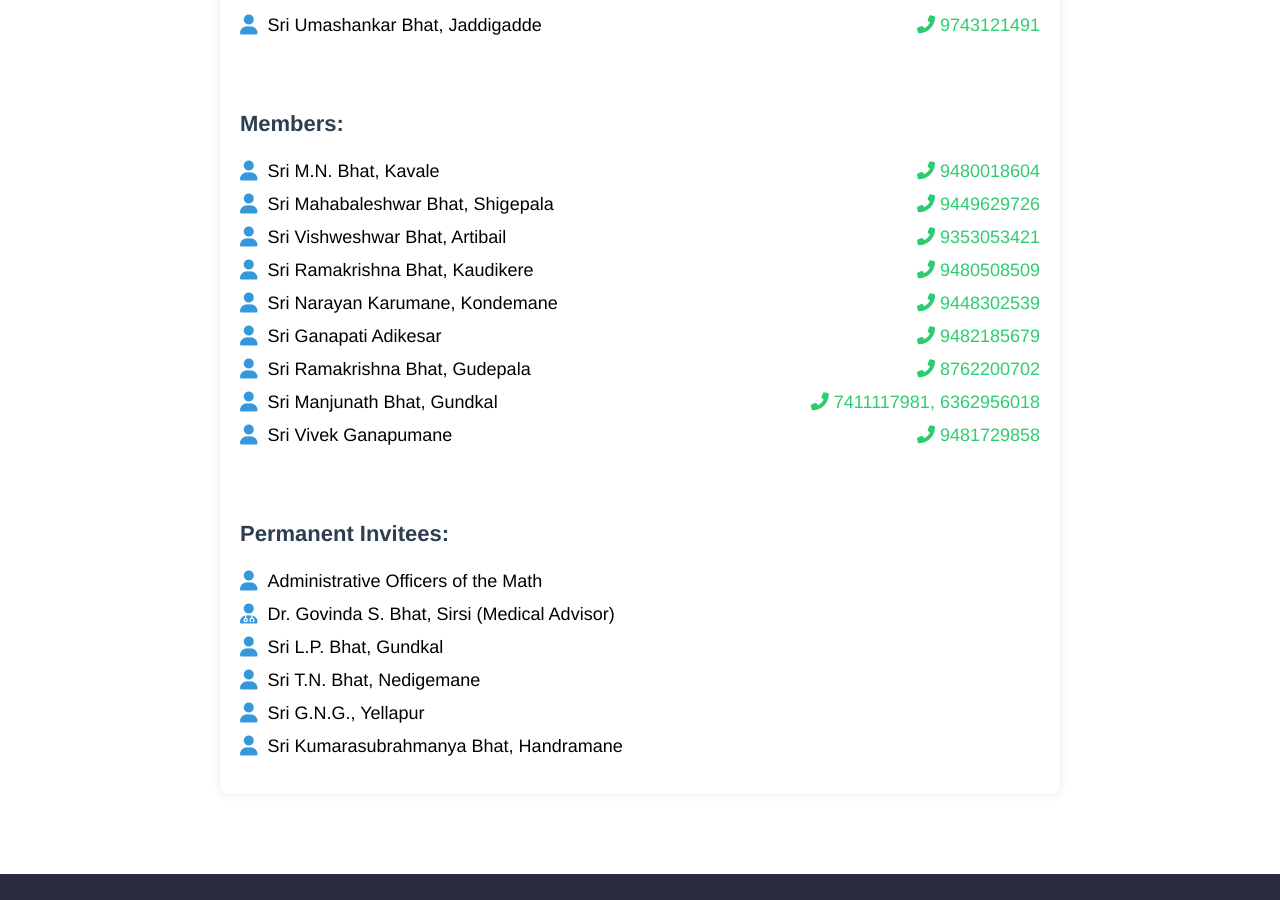
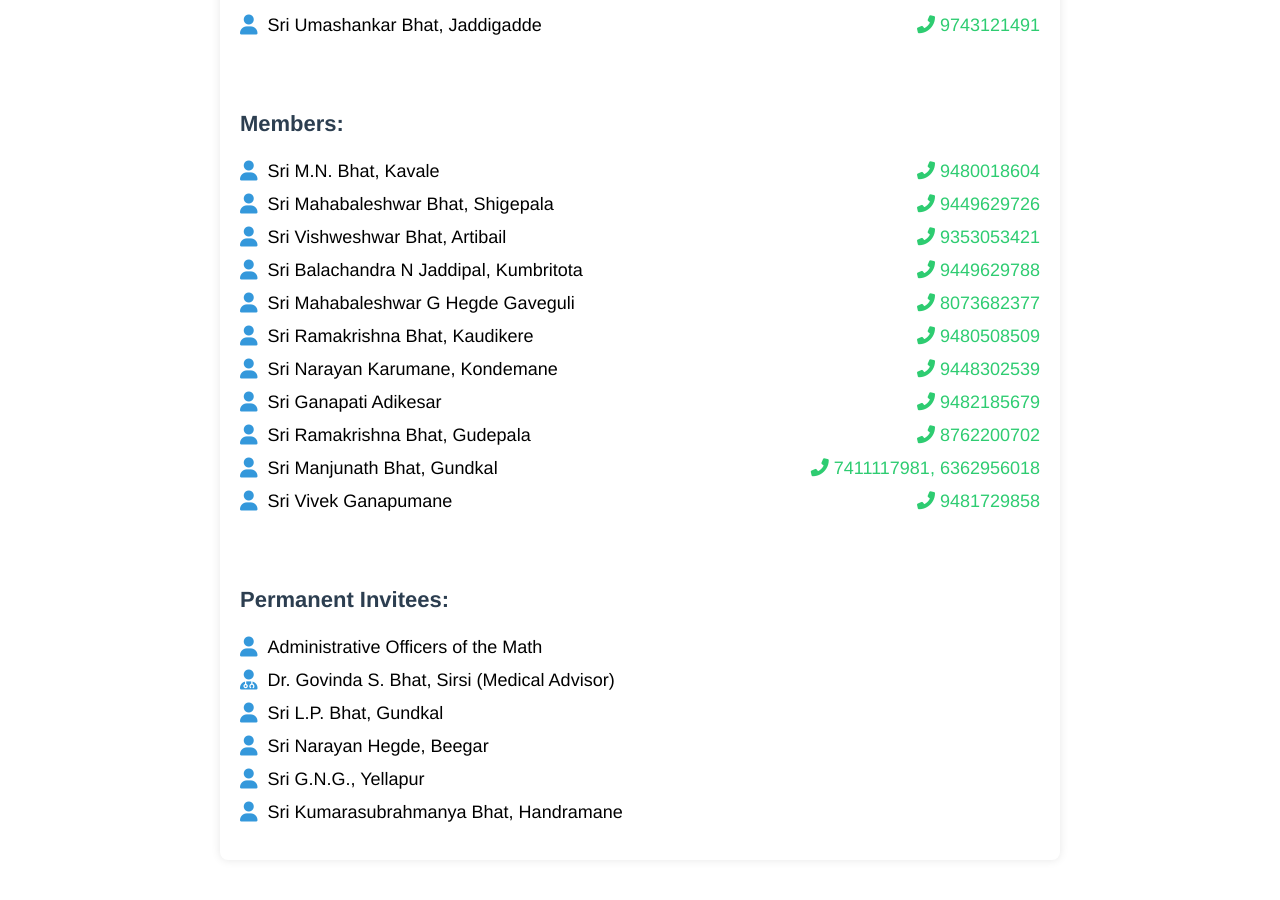
Before and after one commit to sujayadkesar/govardhana, a Jekyll site: the page built from about.html, in a window 1280 px wide and 900 px high, scrolled down 1274 px. Built offline with Jekyll 4.4.1, drawn with Linux system fonts in a browser that asks for light colours.

Commit message:
member additions

```diff
--- a/about.html
+++ b/about.html
@@ -128,6 +128,8 @@ description: >-
         <li><span class="member-icon"><i class="fas fa-user"></i></span>Sri M.N. Bhat, Kavale <span class="phone-icon"><i class="fas fa-phone-alt"></i> 9480018604</span></li>
         <li><span class="member-icon"><i class="fas fa-user"></i></span>Sri Mahabaleshwar Bhat, Shigepala <span class="phone-icon"><i class="fas fa-phone-alt"></i> 9449629726</span></li>
         <li><span class="member-icon"><i class="fas fa-user"></i></span>Sri Vishweshwar Bhat, Artibail <span class="phone-icon"><i class="fas fa-phone-alt"></i> 9353053421</span></li>
+        <li><span class="member-icon"><i class="fas fa-user"></i></span>Sri Balachandra N Jaddipal, Kumbritota<span class="phone-icon"><i class="fas fa-phone-alt"></i> 9449629788</span></li>
+        <li><span class="member-icon"><i class="fas fa-user"></i></span>Sri Mahabaleshwar G Hegde Gaveguli<span class="phone-icon"><i class="fas fa-phone-alt"></i> 8073682377</span></li>
         <li><span class="member-icon"><i class="fas fa-user"></i></span>Sri Ramakrishna Bhat, Kaudikere <span class="phone-icon"><i class="fas fa-phone-alt"></i> 9480508509</span></li>
         <li><span class="member-icon"><i class="fas fa-user"></i></span>Sri Narayan Karumane, Kondemane <span class="phone-icon"><i class="fas fa-phone-alt"></i> 9448302539</span></li>
         <li><span class="member-icon"><i class="fas fa-user"></i></span>Sri Ganapati Adikesar <span class="phone-icon"><i class="fas fa-phone-alt"></i> 9482185679</span></li>
@@ -141,7 +143,7 @@ description: >-
         <li><span class="member-icon"><i class="fas fa-user"></i></span>Administrative Officers of the Math</li>
         <li><span class="member-icon"><i class="fas fa-user-md"></i></span>Dr. Govinda S. Bhat, Sirsi (Medical Advisor)</li>
         <li><span class="member-icon"><i class="fas fa-user"></i></span>Sri L.P. Bhat, Gundkal</li>
-        <li><span class="member-icon"><i class="fas fa-user"></i></span>Sri T.N. Bhat, Nedigemane</li>
+        <li><span class="member-icon"><i class="fas fa-user"></i></span>Sri Narayan Hegde, Beegar</li>
         <li><span class="member-icon"><i class="fas fa-user"></i></span>Sri G.N.G., Yellapur</li>
         <li><span class="member-icon"><i class="fas fa-user"></i></span>Sri Kumarasubrahmanya Bhat, Handramane</li>
     </ul>
```
